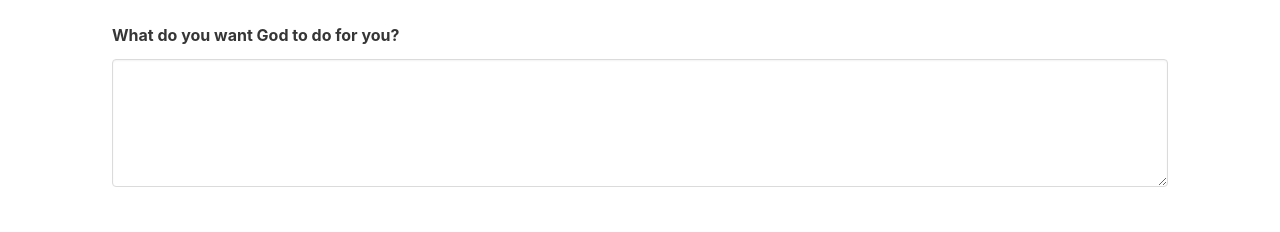
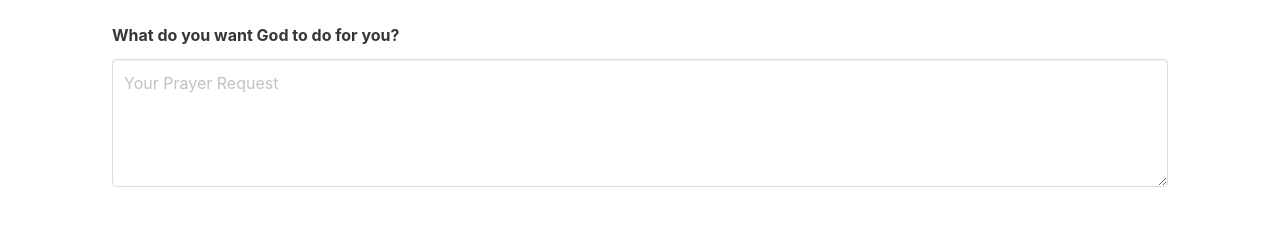
Before and after one commit to anyanime/rccgfols-reception-form, a plain HTML site: page index.html in a window 1280 px wide. Shown: the part 1357-1589 px from the top of the page. Drawn offline with nearby package versions, Linux system fonts and the light colour scheme.

Commit message:
add placeholder to textarea

```diff
--- a/index.html
+++ b/index.html
@@ -195,7 +195,7 @@
                     <label class="label">What do you want God to do for you?</label>
                 </div>
                 <div class="control">
-                    <textarea class="textarea" placeholder=""></textarea>
+                    <textarea class="textarea" placeholder="Your Prayer Request"></textarea>
                 </div>
                 </div>
             </div>
```
